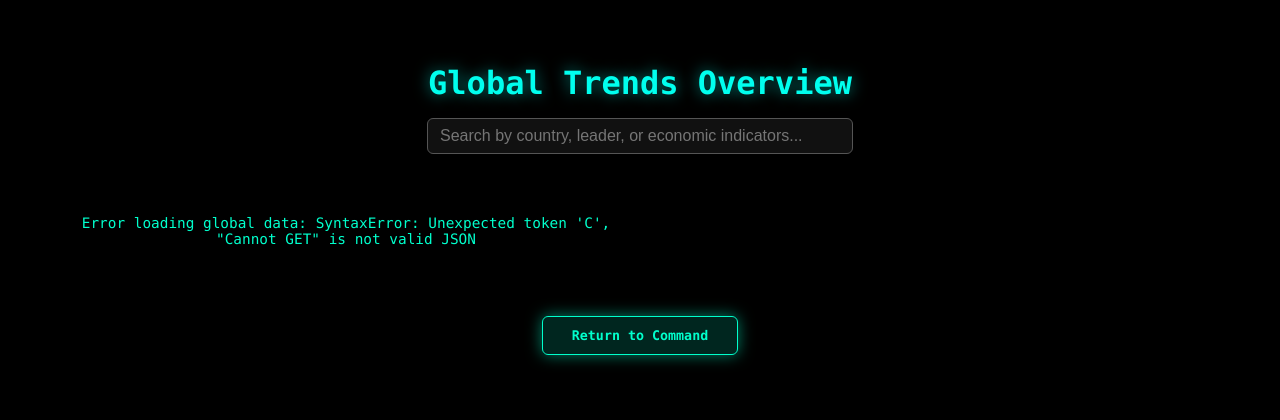
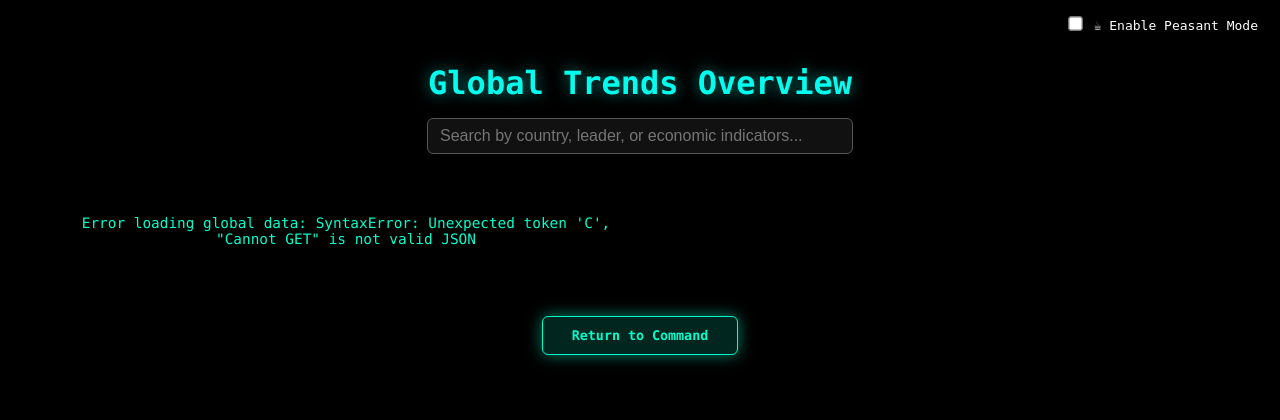
Before and after one commit to SHKRaj/war-game-p3-test, a Flask app: page /global in a window 1280 px wide. Shown: the top 420 px of the page. Run offline with Flask 3, Linux system fonts and the light colour scheme; parts of the project's set-up code (start-up, migrations or seed data) failed here and were passed over.

Commit message:
Added peasant mode

```diff
--- a/static/js/audioController.js
+++ b/static/js/audioController.js
@@ -3,6 +3,10 @@
 // CODE MADE WITH ASSISTANCE BY CHATGPT
 
 document.addEventListener("DOMContentLoaded", () => {
+  if (window.peasantMode) {
+    console.log("🎧 Peasant Mode: skipping audio controller init.");
+    return;
+  }
   const bgMusic = document.getElementById("bg-music");
   const muteBtn = document.getElementById("mute-toggle");
   const settingsIcon = document.getElementById("settings-icon");
--- a/static/js/loading.js
+++ b/static/js/loading.js
@@ -136,6 +136,10 @@
     counter.textContent = progress.toFixed(0) + "%";
 
     if (progress >= 100) {
+      if (window.peasantMode) {
+        console.log("🎵 Peasant Mode: skipping music preloads");
+        window.preloadMusic = () => Promise.resolve();
+      }
       preloadMusic().then(() => {
         setTimeout(() => {
           if (loadingLogo) loadingLogo.classList.add("move-top-left");
--- /dev/null
+++ b/static/js/peasantMode.js
@@ -0,0 +1,34 @@
+// === POOR PEASANT MODE ===
+// Disables background music + heavy visuals for slow devices + made with CHAT GPT
+
+document.addEventListener("DOMContentLoaded", () => {
+  const toggle = document.getElementById("peasantModeToggle");
+  const isPeasant = localStorage.getItem("peasantMode") === "true";
+
+  // Set initial toggle state
+  if (isPeasant) toggle.checked = true;
+
+  // Apply mode immediately
+  applyPeasantMode(isPeasant);
+
+  toggle.addEventListener("change", () => {
+    const enabled = toggle.checked;
+    localStorage.setItem("peasantMode", enabled);
+    applyPeasantMode(enabled);
+    location.reload(); // reload to apply cleanly
+  });
+});
+
+function applyPeasantMode(enabled) {
+  // Save flag globally so other scripts can detect it
+  window.peasantMode = enabled;
+
+  // Disable all <audio> elements if peasant mode is on
+  if (enabled) {
+    document.querySelectorAll("audio").forEach(a => {
+      a.pause();
+      a.removeAttribute("src");
+    });
+    console.log("🪫 Peasant Mode active: all audio disabled.");
+  }
+}
--- a/templates/base.html
+++ b/templates/base.html
@@ -18,6 +18,32 @@
 </head>
 
 <body>
+
+  <div id="peasant-toggle">
+    <label>
+      <input type="checkbox" id="peasantModeToggle">
+      ☕ Enable Peasant Mode
+    </label>
+  </div>
+
+  <style>
+    #peasant-toggle {
+      position: fixed;
+      top: 8px;
+      right: 12px;
+      background: rgba(0,0,0,0.5);
+      color: #fff;
+      padding: 6px 10px;
+      border-radius: 6px;
+      font-family: monospace;
+      font-size: 13px;
+      z-index: 9999;
+    }
+    #peasant-toggle input { transform: scale(1.1); margin-right: 4px; }
+  </style>
+
+
+
   <!-- GLOBAL AUDIO & ICONS (shared across all pages) -->
   {% include '_audio_ui.html' %}
   <audio id="load-complete" src="{{ url_for('static', filename='audio/load_complete.mp3') }}"></audio>
@@ -32,6 +58,8 @@
     window.iconUnmute = "{{ url_for('static', filename='icons/unmute.svg') }}";
   </script>
 
+  <!-- PEASANT MODE -->
+  <script src="{{ url_for('static', filename='js/peasantMode.js') }}"></script>
   <!-- GLOBAL AUDIO CONTROLLER -->
   <script src="{{ url_for('static', filename='js/audioController.js') }}"></script>
 
```
